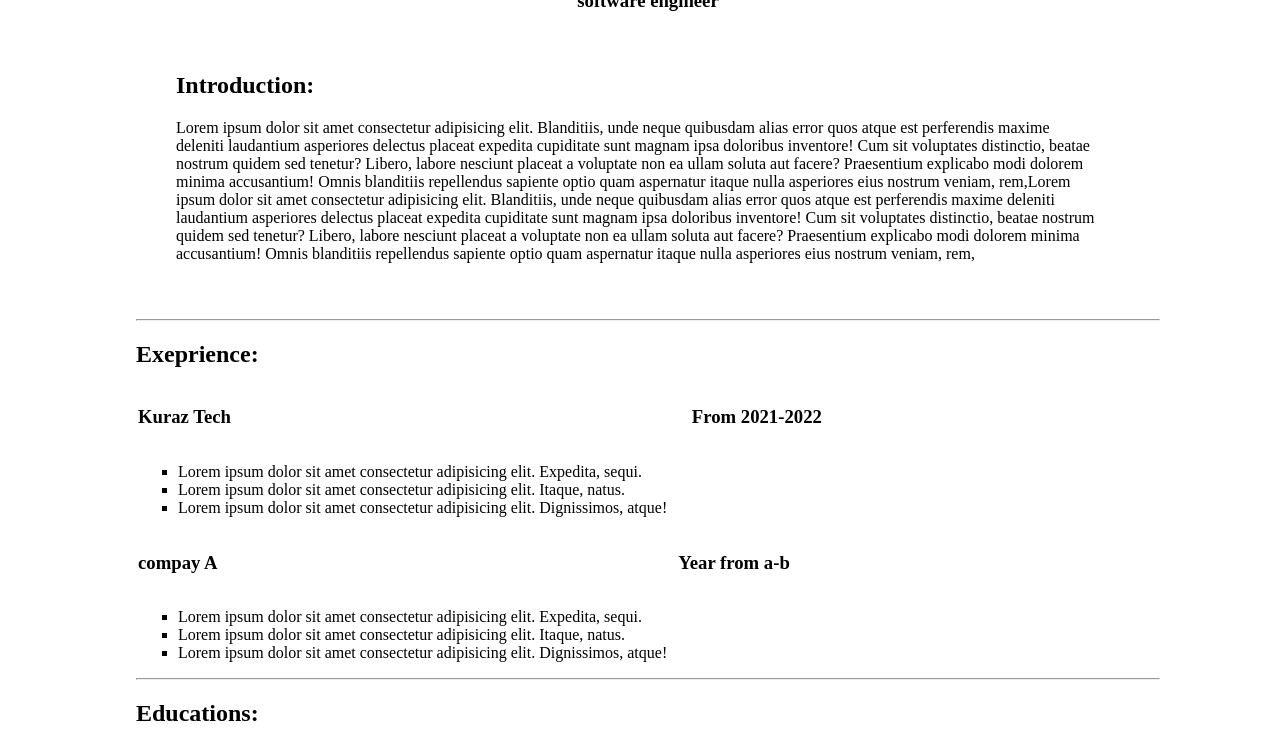
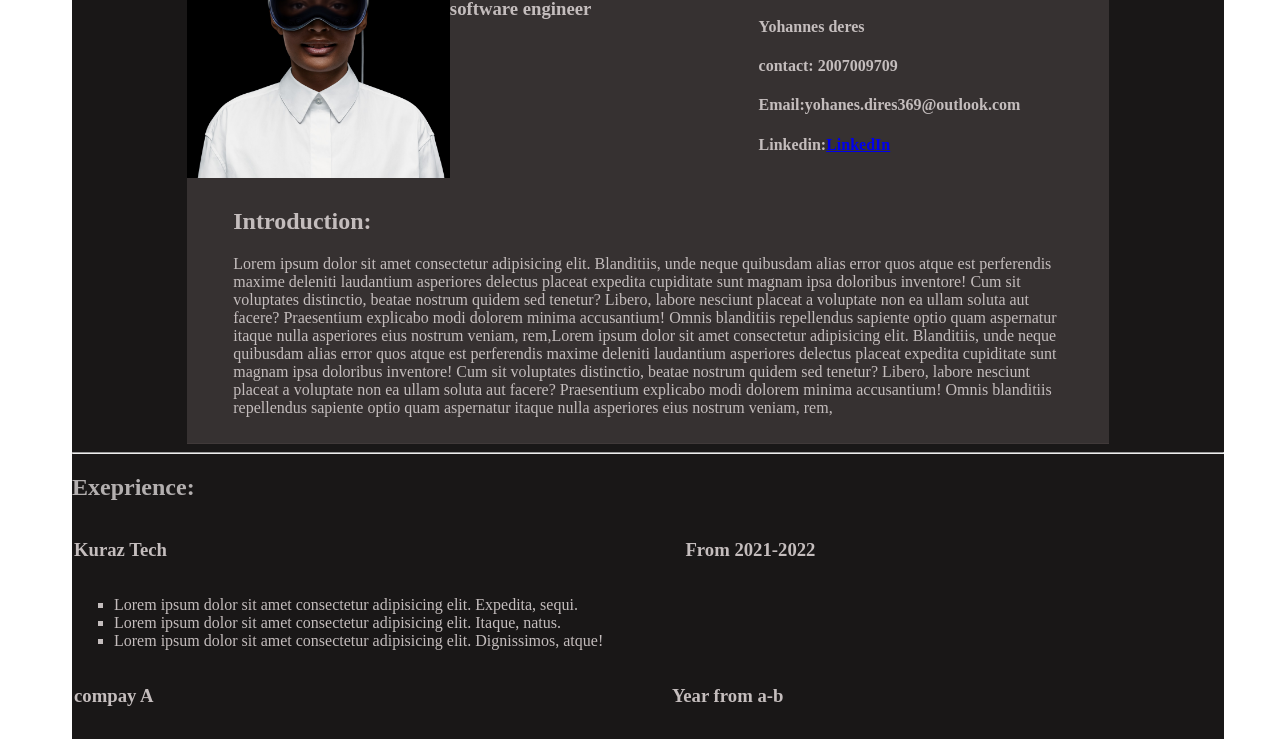
Before and after one commit to yohannes57/Myresume, a plain HTML site: page index.html in a window 1280 px wide. Shown: the part 90-829 px from the top of the page. Drawn offline with Linux system fonts and the light colour scheme.

Commit message:
information part of resume updated

```diff
--- a/css/style.css
+++ b/css/style.css
@@ -6,21 +6,54 @@ body {
   background-size: contain;
 }
 #wrapper {
+  width: 90%;
+  margin: 0 auto;
+  top: 0;
+  background-color: rgb(25, 23, 23);
+  color: rgb(196, 189, 189);
+}
+#info {
   width: 80%;
   margin: 0 auto;
-  padding: 0 auto;
+  /* padding-top: 80px; */
+  background-color: rgb(54, 49, 49);
+  border-bottom: 1px solid rgb(64, 57, 57);
+}
+#name_and_pic {
+  width: 90%;
+  display: block;
+  margin: auto;
+}
+#pic {
+  display: flex;
+  width: 100%;
+  margin: auto;
+}
+#namePic {
+  display: flex;
+  width: 60%;
+  text-align: left;
+  margin-right: 5%;
+}
+#namePic img {
+  width: 50%;
+  height: auto;
+  padding-top: 10px;
 }
 #wrapper_name {
-  text-align: center;
-  width: 60%;
-  margin: 0 auto;
-  padding: 0 auto;
+  width: 50%;
 }
+#address_info {
+  width: 40%;
+  text-align: left;
+}
+/* section 3 */
 #wrapper_introduction {
   width: 90%;
-  margin: 20px;
-  padding: 20px;
+  margin: 0 auto;
+  padding: 10px;
 }
+
 /* exeprience */
 #wrapper_exeprience {
   width: 90%;
@@ -46,7 +79,7 @@ body {
   list-style-type: square;
 }
 .title {
-  color: black;
+  color: rgb(179, 175, 175);
 }
 /* education  */
 #wrapper_education {
--- a/index.html
+++ b/index.html
@@ -10,26 +10,51 @@
 
 <body>
     <div id="wrapper">
+        <div id="info">
+            <!-- <div id="name_and_pic"> -->
+            <div id="pic">
+                <div id="namePic">
+                    <img src="images/visionPro.jpg" alt="profilePic">
                     <div id="wrapper_name">
-            <h1>Yohannes dires
+                        <h1>Yohannes dires</h1>
                         <h3>software engineer</h3>
-            </h1>
+                    </div>
+                </div>
+                <div id="address_info">
+                    <h4>Yohannes deres</h4>
+                    <h4>contact: 2007009709</h4>
+                    <h4>Yohannes deres</h4>
+                    <h4>contact: 2007009709</h4>
+                    <h4>Email:yohanes.dires369@outlook.com</h4>
+                    <h4>Linkedin:<a href="#">LinkedIn</a></h4>
+                </div>
             </div>
             <div id="wrapper_introduction">
                 <h2>Introduction:</h2>
                 <p>Lorem ipsum dolor sit amet consectetur adipisicing elit. Blanditiis, unde neque quibusdam alias error
-                quos atque est perferendis maxime deleniti laudantium asperiores delectus placeat expedita cupiditate
-                sunt magnam ipsa doloribus inventore! Cum sit voluptates distinctio, beatae nostrum quidem sed tenetur?
-                Libero, labore nesciunt placeat a voluptate non ea ullam soluta aut facere? Praesentium explicabo modi
+                    quos atque est perferendis maxime deleniti laudantium asperiores delectus placeat expedita
+                    cupiditate
+                    sunt magnam ipsa doloribus inventore! Cum sit voluptates distinctio, beatae nostrum quidem sed
+                    tenetur?
+                    Libero, labore nesciunt placeat a voluptate non ea ullam soluta aut facere? Praesentium explicabo
+                    modi
                     dolorem minima accusantium! Omnis blanditiis repellendus sapiente optio quam aspernatur itaque nulla
-                asperiores eius nostrum veniam, rem,Lorem ipsum dolor sit amet consectetur adipisicing elit. Blanditiis,
+                    asperiores eius nostrum veniam, rem,Lorem ipsum dolor sit amet consectetur adipisicing elit.
+                    Blanditiis,
                     unde neque quibusdam alias error
-                quos atque est perferendis maxime deleniti laudantium asperiores delectus placeat expedita cupiditate
-                sunt magnam ipsa doloribus inventore! Cum sit voluptates distinctio, beatae nostrum quidem sed tenetur?
-                Libero, labore nesciunt placeat a voluptate non ea ullam soluta aut facere? Praesentium explicabo modi
+                    quos atque est perferendis maxime deleniti laudantium asperiores delectus placeat expedita
+                    cupiditate
+                    sunt magnam ipsa doloribus inventore! Cum sit voluptates distinctio, beatae nostrum quidem sed
+                    tenetur?
+                    Libero, labore nesciunt placeat a voluptate non ea ullam soluta aut facere? Praesentium explicabo
+                    modi
                     dolorem minima accusantium! Omnis blanditiis repellendus sapiente optio quam aspernatur itaque nulla
                     asperiores eius nostrum veniam, rem, </p>
             </div>
+            <!-- </div> -->
+
+        </div>
+
         <hr>
         <h2 class="title">Exeprience:</h2>
         <div id="wrapper_exeprience">
@@ -113,6 +138,7 @@
             <h4>Email:yohanes.dires369@outlook.com</h4>
             <h4>Linkedin:<a href="#">LinkedIn</a></h4>
         </div>
+    </div>
 </body>
 
 </html>
```
Also changed, not shown: images/visionPro.jpg (added). Lines whose indentation alone changed are shown as unchanged.
